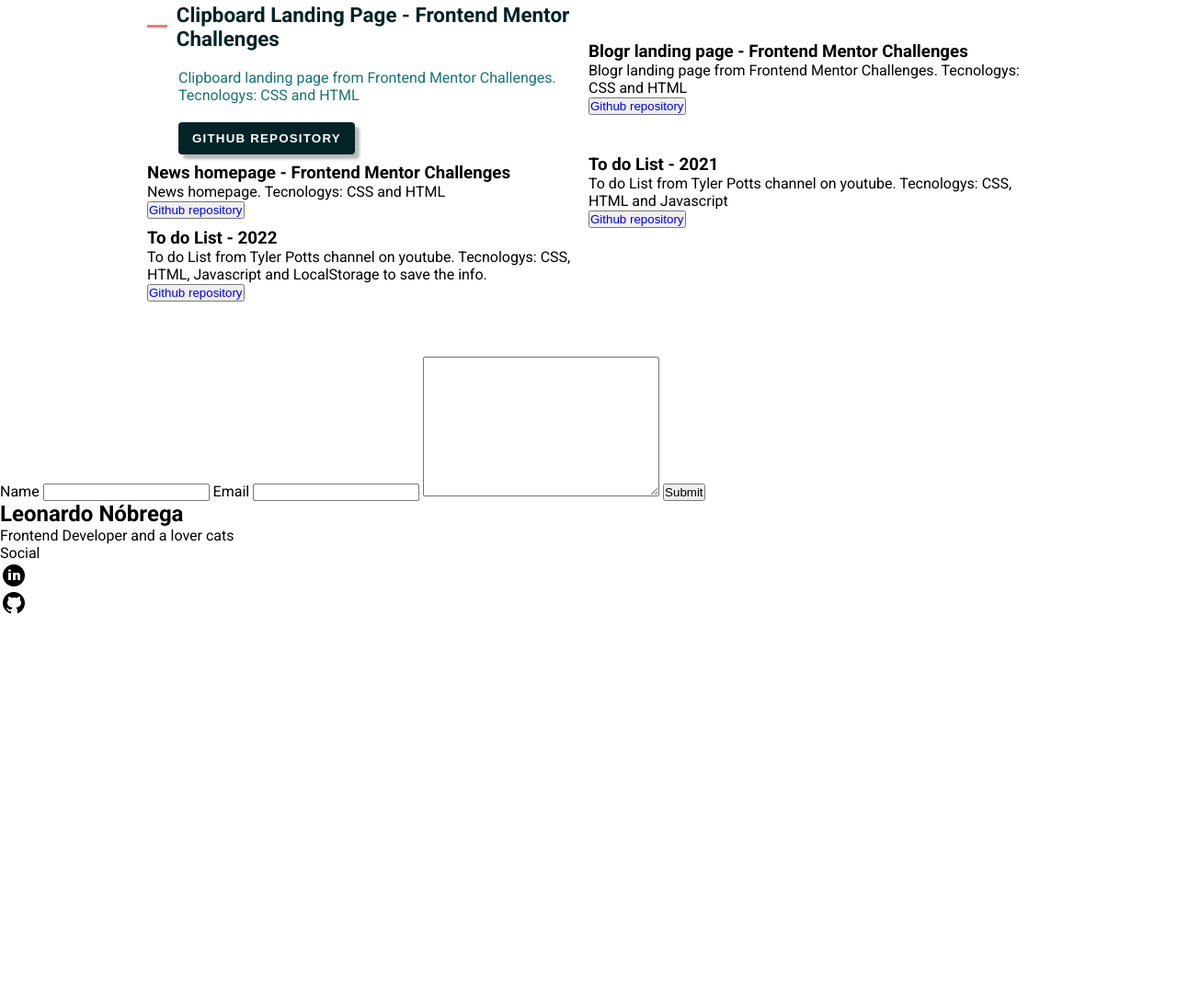
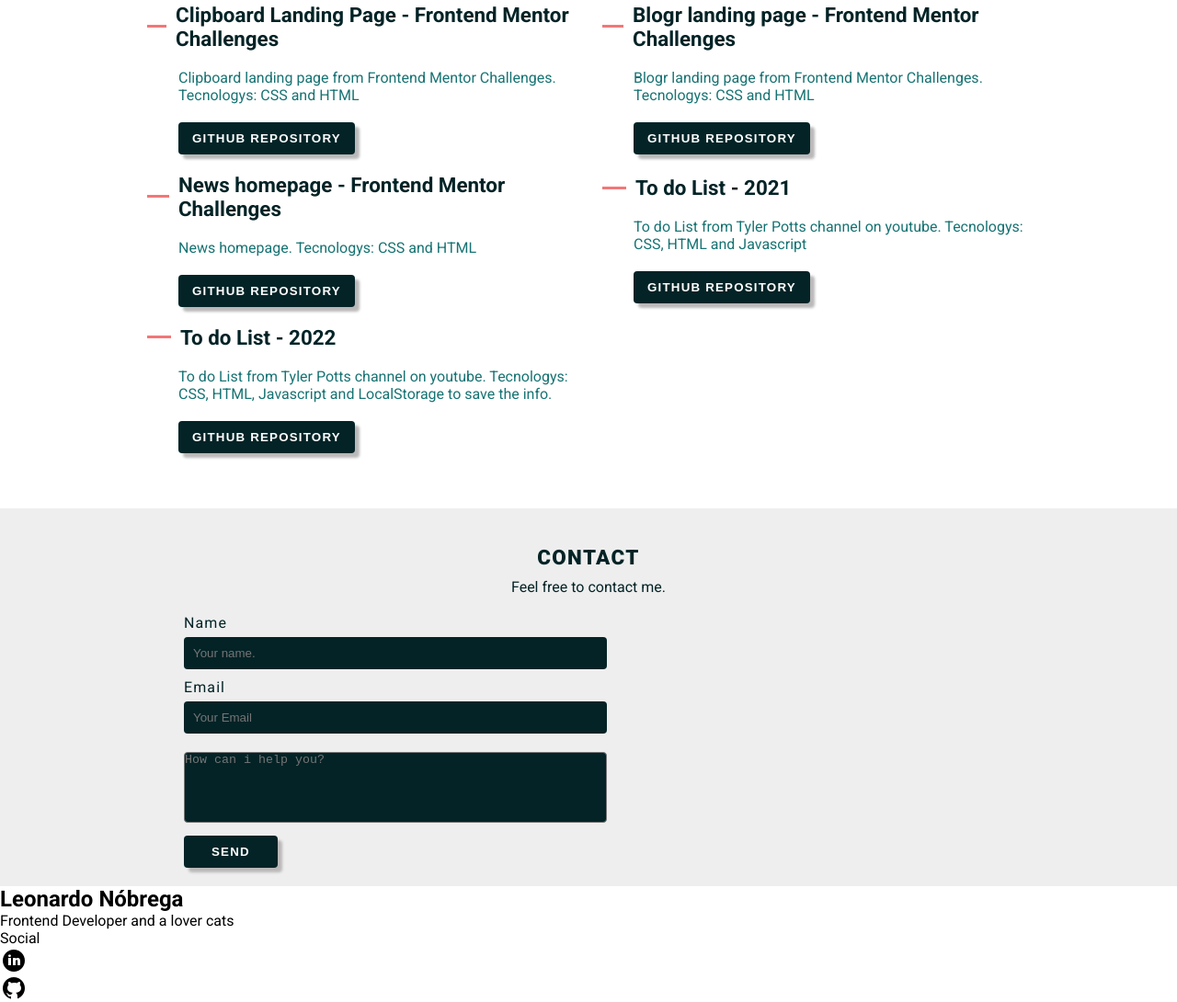
Before and after one commit to LeonardoSCN/Portfolio, a plain HTML site: page Portfolio/index.html in a window 1280 px wide. Shown: the part 1058-2148 px from the top of the page at 92% size. Before the commit the page ends 1729 px from the top, so only its background shows below. Drawn offline with Linux system fonts and the light colour scheme.

Commit message:
Add files via upload
Form js

```diff
--- a/Portfolio/index.html
+++ b/Portfolio/index.html
@@ -150,14 +150,39 @@
   </section>
 
   <section class="contact" id="contact">
-    <label for="">Name</label>
-    <input type="text">
 
-    <label for="">Email</label>
-    <input type="text">
+    <div class="contact-section">
 
-    <textarea name="" id="" cols="30" rows="10"></textarea>
-    <button>Submit</button>
+      <div class="contactme">
+        <h3>Contact</h3>
+        <p>Feel free to contact me.</p>
+      </div>
+
+      <form onsubmit="sendEmail(); reset(); return false">
+        <div class="name">
+          <label for="">Name</label>
+          <input type="text" placeholder="Your name." id="name" required>
+        </div>
+
+        <div class="email">
+          <label for="">Email</label>
+          <input type="email" placeholder="Your Email" id="email" required>
+        </div>
+
+        <div>
+          <textarea name="" id="message"  rows="5" placeholder="How can i help you?"></textarea>
+        </div>
+
+        <div>
+          <button type="submit">Send</button>
+        </div>
+
+      </form>
+
+    </div>
+
+
+
   </section>
 
   <footer class="footer">
@@ -176,6 +201,7 @@
 
   </footer>
 
+  <script src="https://smtpjs.com/v3/smtp.js"></script>
   <script src="index.js"></script>
 </body>
 </html>
--- a/Portfolio/index.js
+++ b/Portfolio/index.js
@@ -11,3 +11,19 @@ document.querySelectorAll(".menu-link").forEach(e => e.addEventListener("click",
   hamburguer.classList.remove("active");
   navMenu.classList.remove("active");
 }))
+
+/* Script to send email */
+
+function sendEmail(){
+  Email.send({
+    SecureToken: "c7a76c89-57ca-4bb9-9f33-983979115380",
+    To : "leo.coreyy@gmail.com",
+    From : document.getElementById("email").value,
+    Subject : "New Contact Form",
+    Body : "Name: " + document.getElementById("name").value
+            + "<br> Email: " + document.getElementById("email").value
+            + "<br> Message: " + document.getElementById("message").value
+}).then(
+  message => alert("Message Sent Succesfully :)")
+);
+}
--- a/Portfolio/style.css
+++ b/Portfolio/style.css
@@ -350,13 +350,14 @@ a {
 .section-projects {
   display: grid;
   grid-template-columns: 1fr 1fr;
+  gap: 20px 30px;
   max-width: 960px;
   align-items: center;
   margin: 60px auto;
 
 }
 
-.project1 h3::before {
+.project1 h3::before, .project2 h3::before, .project3 h3::before, .project4 h3::before, .project5 h3::before {
   content: "";
   width: 24px;
   height: 1px;
@@ -365,7 +366,7 @@ a {
   background-color: var(--salmao-escuro);
 }
 
-.project1 h3 {
+.project1 h3, .project2 h3, .project3 h3 {
   color: var(--azul-escuro);
   display: flex;
   justify-content: center;
@@ -374,13 +375,29 @@ a {
   margin-bottom: 20px;
 }
 
-.project1 p {
+.project4 h3 {
+  color: var(--azul-escuro);
+  display: flex;
+  align-items: center;
+  font-size: 1.4rem;
+  margin-bottom: 20px;
+}
+
+.project5 h3 {
+  color: var(--azul-escuro);
+  display: flex;
+  align-items: center;
+  font-size: 1.4rem;
+  margin-bottom: 20px;
+}
+
+.project1 p, .project2 p, .project3 p, .project4 p, .project5 p {
   color: var(--azul-claro);
   margin-left: 34px;
   margin-bottom: 20px;
 }
 
-.project1 button {
+.project1 button, .project2 button, .project3 button, .project4 button, .project5 button {
   background-color: #032326;
   margin-left: 34px;
   padding: 10px 15px;
@@ -389,16 +406,114 @@ a {
   box-shadow: 5px 5px 3px  rgb(186, 184, 184);
 }
 
-.project1 button:hover {
+.project1 button:hover, .project2 button:hover, .project3 button:hover , .project4 button:hover , .project5 button:hover  {
   background-color: var(--salmao-escuro);
   transition: 0.3s ease-in;
 }
 
-.project1 button a {
+.project1 button a, .project2 button a, .project3 button a, .project4 button a, .project5 button a {
   color: #fff;
   text-transform: uppercase;
   font-weight: 700;
   letter-spacing: 1.2px;
+}
+
+/* CONTACT */
+
+.contact {
+  background-color: #eee;
+}
+
+.contactme {
+  display: flex;
+  flex-direction: column;
+  gap: 10px;
+  flex-wrap: wrap;
+  align-items: center;
+  justify-content: center;
+  padding: 20px 20px;
+}
+
+.contactme h3 {
+  color: var(--azul-escuro);
+  font-size: 1.4rem;
+  font-weight: 900;
+  text-transform: uppercase;
+  letter-spacing: 1.4px;
+}
+
+.contactme p {
+  color: var(--azul-escuro);
+
+}
+
+.contact-section {
+  display: grid;
+  grid-template-columns: auto;
+  max-width: 960px;
+  margin: 0 auto;
+  padding: 20px 40px;
+
+}
+
+.name, .email {
+  display: grid;
+  gap: 6px;
+  grid-template-columns: 460px;
+
+
+}
+
+.name input, .email input {
+  border: 0;
+  padding: 10px;
+  background-color: var(--azul-escuro);
+  border-radius: 4px;
+  outline: none;
+  color: #fff;
+}
+
+.name label, .email label {
+  color: var(--azul-escuro);
+  letter-spacing: 1.1px;
+}
+
+.email {
+  margin-top: 10px;
+}
+
+.email input {
+  margin-bottom: 20px;
+
+}
+
+
+.contact-section textarea {
+  width: 460px;
+  resize: none;
+  outline: none;
+  background-color: var(--azul-escuro);
+  border-radius: 4px;
+  color: #fff;
+}
+
+.contact-section button {
+padding: 10px 30px;
+margin-top: 10px;
+text-transform: uppercase;
+letter-spacing: 1.2px;
+cursor: pointer;
+background-color: var(--azul-escuro);
+color: #fff;
+font-weight: 700;
+border: none;
+border-radius: 4px;
+box-shadow: 5px 5px 3px  rgb(186, 184, 184);
+}
+
+.contact-section button:hover {
+  background-color: var(--salmao-escuro);
+  transition: 0.3s ease-in;
 }
 
 /* MEDIA QUERIES */
@@ -416,6 +531,35 @@ a {
   }
   .skills p {
     text-align: center;
+  }
+  .section-projects {
+    margin: 2rem 1rem 2rem 4rem
+  }
+}
+
+@media(max-width: 600px) {
+  .section-projects {
+    grid-template-columns: 1fr;
+    align-items: center;
+    margin-left: 0.875rem;
+    margin-right: 0.875rem;
+  }
+  .project1 button, .project2 button, .project3 button, .project4 button,.project5 button {
+    margin-right: 34px;
+  }
+  .name, .email {
+    grid-template-columns: 240px;
+  }
+  .contact-section textarea {
+    max-width: 240px;
+  }
+  .contact-section {
+    padding: 20px 20px;
+  }
+
+  .contact-section {
+
+    justify-content: center;
   }
 }
 
```
